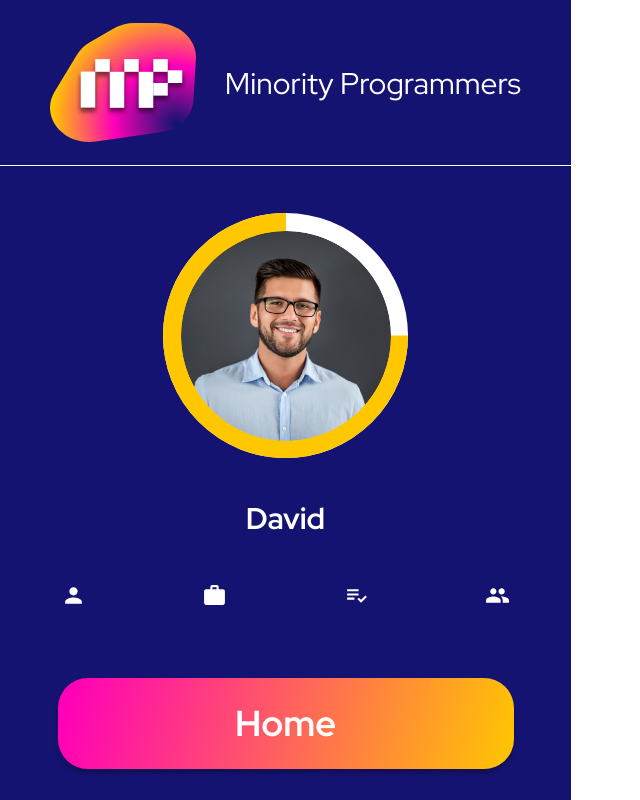
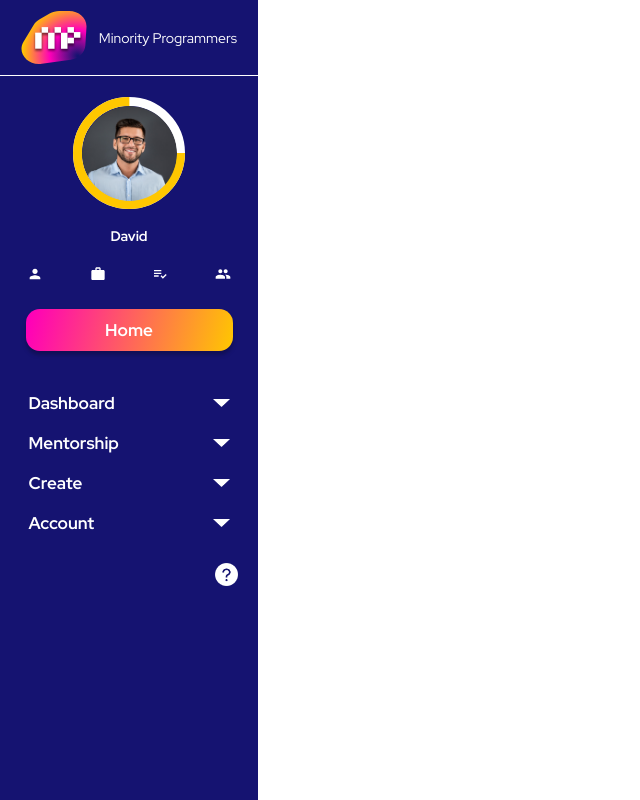
Before and after one commit to Husankhuja/mp-sidebar, a Next.js app: page / in a window 1280 px wide. Shown: the top 800 px of the page, without its empty margins (0-640 px from the left). Built offline with nearby package versions, Linux system fonts and the light colour scheme.

Commit message:
added design for smaller screen sizes

```diff
--- a/components/Button/button.module.css
+++ b/components/Button/button.module.css
@@ -22,3 +22,29 @@ font-size: 36px;
 line-height: 48px;
 color: #FFFFFF;
 }
+/* for screen sizes from 1920 - 2254 */
+@media only screen and (max-width: 2254px) {
+    .button {
+        width: 389px;
+        height: 78px;
+        margin: 60px auto;
+        border-radius: 26px;
+    }
+    .button p {
+        font-size: 31px;
+        line-height: 41px;
+    }
+}
+/* for screen sizes from 1024-1920 */
+@media only screen and (max-width: 1920px) {
+    .button {
+        width: 207px;
+        height: 42px;
+        margin: 32px auto;
+        border-radius: 14px;
+    }
+    .button p {
+        font-size: 17px;
+        line-height: 22px;
+    }
+}
--- a/components/Dropdown/dropdown.module.css
+++ b/components/Dropdown/dropdown.module.css
@@ -16,6 +16,9 @@
     line-height: 48px;
     text-transform: capitalize;
     margin-right: 10px;
+}
+.dropdown img {
+    width: 36px;
 }
 /* Nav*/
 .links {
@@ -46,3 +49,55 @@
 #dropMenuImg {
     cursor: pointer;
 }
+/* for screen sizes from 1920 - 2254 */
+@media only screen and (max-width: 2254px) {
+    .container {
+        margin: 8.5px 45px;
+        padding: 8.5px;
+    }
+    .title {
+        font-size: 31px;
+        line-height: 41px;
+        margin-right: 8.5px;
+    }
+    .dropdown img {
+        width: 31px;
+    }
+    .links {
+        margin: 13px 17px;
+        padding: 0 17px;
+    }
+    .li {
+        margin: 30px 0;
+    }
+    .a {
+        font-size: 26px;
+        line-height: 34px;
+    }
+}
+/* for screen sizes from 1024 - 1920 */
+@media only screen and (max-width: 1920px) {
+    .container {
+        margin: 4.5px 24px;
+        padding: 4.5px;
+    }
+    .title {
+        font-size: 17px;
+        line-height: 22px;
+        margin-right: 4.5px;
+    }
+    .dropdown img {
+        width: 17px;
+    }
+    .links {
+        margin: 7px 9px;
+        padding: 0 9px;
+    }
+    .li {
+        margin: 16px 0;
+    }
+    .a {
+        font-size: 14px;
+        line-height: 18px;
+    }
+}
--- a/components/Profile/profile.module.css
+++ b/components/Profile/profile.module.css
@@ -39,3 +39,53 @@
     font-size: 25px;
     cursor: pointer;
 }
+/* for screen sizes from 1920 - 2254 */
+@media only screen and (max-width: 2254px) {
+    .profileBorder {
+        height: 209px;
+        width: 209px;
+        margin: 40px 0;
+    }
+    .profilePic {
+        width: 179px;
+        height: 179px;
+    }
+
+    .username {
+        font-size: 26px;
+    }
+
+    .profileIcons {
+        width: 384px;
+        height: 21px;
+        margin-top: 43px;
+    }
+    .icon {
+        font-size: 21px;
+    }
+}
+/* for screen sizes from 1024 - 1920  */
+@media only screen and (max-width: 1920px) {
+    .profileBorder {
+        height: 112px;
+        width: 112px;
+        margin: 21px 0;
+    }
+    .profilePic {
+        width: 95px;
+        height: 95px;
+    }
+
+    .username {
+        font-size: 14px;
+    }
+
+    .profileIcons {
+        width: 204px;
+        height: 11px;
+        margin-top: 23px;
+    }
+    .icon {
+        font-size: 16px;
+    }
+}
--- a/components/SideBar/sidebar.module.css
+++ b/components/SideBar/sidebar.module.css
@@ -9,7 +9,31 @@
 }
 .question {
     align-self: flex-end;
+    justify-self: flex-end;
     width: 50px;
     margin: 45px;
     position: relative;
 }
+.question img {
+    width: 100%;
+}
+/* for screen sizes from 1920 - 2254 */
+@media only screen and (max-width: 2254px) {
+    .sidebar {
+        width: 484px;
+    }
+    .question {
+        width: 42px;
+        margin: 38px;
+    }
+}
+/* for screen sizes from 1024 - 1920  */
+@media only screen and (max-width: 1920px) {
+    .sidebar {
+        width: 258px;
+    }
+    .question {
+        width: 23px;
+        margin: 20px;
+    }
+}
--- a/components/SideBarHeader/sidebarheader.module.css
+++ b/components/SideBarHeader/sidebarheader.module.css
@@ -18,3 +18,33 @@
     line-height: 40px;
     color: #FFFFFF;
 }
+/* for screen sizes from 1920 - 2254 */
+@media only screen and (max-width: 2254px) {
+    .sideBarHeader {
+        height: 142px;
+        padding: 0 40px;
+    }
+    .logo {
+        width: 124px;
+        height: 100px;
+    }
+    .title {
+        font-size: 26px;
+        line-height: 34px;
+    }
+}
+/* for screen sizes from 1024 - 1920 */
+@media only screen and (max-width: 1920px) {
+    .sideBarHeader {
+        height: 76px;
+        padding: 0 21px;
+    }
+    .logo {
+        width: 66px;
+        height: 53px;
+    }
+    .title {
+        font-size: 14px;
+        line-height: 18px;
+    }
+}
```
